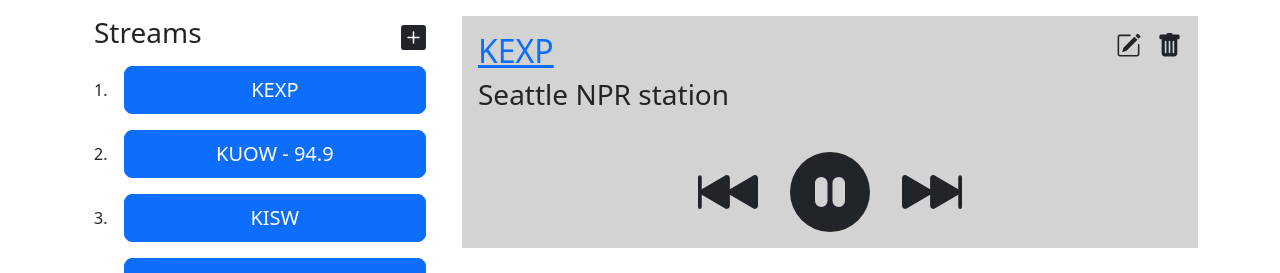
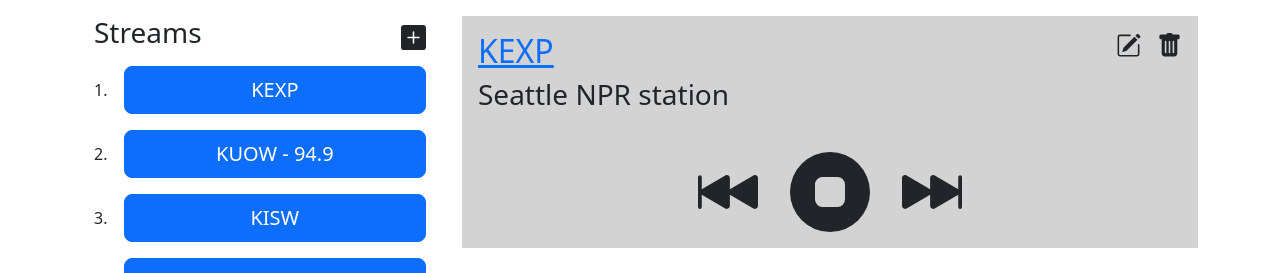
Before and after one commit to codeforkjeff/simple-radio, a React (Create React App) app: page / in a window 1280 px wide. Both pictures are taken after a click on the button "KEXP". Shown: the top 273 px of the page. Built offline with nearby package versions, Linux system fonts and the light colour scheme.

Commit message:
create Audio component to better manipulate state of the audio element

```diff
--- a/src/App.js
+++ b/src/App.js
@@ -1,4 +1,5 @@
 import './App.css';
+import Audio from './components/Audio';
 import CurrentStream from './components/CurrentStream';
 import KeyPressListener from './components/KeyPressListener';
 import StreamList from './components/StreamList';
@@ -107,7 +108,8 @@ function App() {
           ...state,
           ...{
             currentStreamIndex: null,
-            streams: filtered
+            streams: filtered,
+            isPlaying: false,
           }
         }
       default:
@@ -154,6 +156,9 @@ function App() {
               playerState={playerState}
               dispatchPlayer={dispatchPlayer}
           />
+          <Audio
+            playerState={playerState}
+          />
         </Col>
       </Row>
     </Container>
--- /dev/null
+++ b/src/components/Audio.js
@@ -0,0 +1,27 @@
+import React, { useEffect } from 'react';
+
+const Audio = ({ playerState }) => {
+  const { currentStreamIndex, streams, isPlaying } = playerState
+
+  const currentStream = streams[currentStreamIndex]
+
+  useEffect(() => {
+    console.log("in effect, isPlaying=" + isPlaying)
+    const player = document.getElementById('player');
+    if(isPlaying) {
+      player.setAttribute("src", currentStream.url)
+      player.load()
+      player.play()
+    } else {
+      player.pause()
+    }
+  })
+
+  return (
+    <audio id="player">
+      <source id="audio-source"/>
+    </audio>
+  )
+}
+
+export default Audio
--- a/src/components/StreamPlayerControls.js
+++ b/src/components/StreamPlayerControls.js
@@ -1,5 +1,5 @@
 import React, { useEffect } from 'react';
-import { PlayCircleFill, PauseCircleFill, SkipForwardFill, SkipBackwardFill } from 'react-bootstrap-icons';
+import { PlayCircleFill, StopCircleFill, SkipForwardFill, SkipBackwardFill } from 'react-bootstrap-icons';
 import './StreamPlayerControls.css';
 
 function StreamPlayerControls({ playerState: {streams, currentStreamIndex, isPlaying }, dispatchPlayer }) {
@@ -11,31 +11,13 @@ function StreamPlayerControls({ playerState: {streams, currentStreamIndex, isPla
 
     console.log(`isPlaying=${isPlaying}`)
 
-    const pause = () => {
-      dispatchPlayer({ type: 'stop'})
-    }
+    const pause = () => dispatchPlayer({ type: 'stop'})
 
-    const play = () => {
-      dispatchPlayer({ type: 'play'})
-    }
+    const play = () => dispatchPlayer({ type: 'play'})
 
     const skipBackward = () => dispatchPlayer({ type: 'skip_backward' })
 
     const skipForward = () => dispatchPlayer({ type: 'skip_forward' })
-
-    useEffect(() => {
-      console.log("in effect, isPlaying=" + isPlaying)
-      if(visible) {
-        const player = document.getElementById('player');
-        if(isPlaying) {
-          player.setAttribute("src", currentStream.url)
-          player.load()
-          player.play()
-        } else {
-          player.pause()
-        }
-      }
-    })
 
     /*
     React's render doesn't re-create the audio element, as long as there's no state attached to it.
@@ -52,7 +34,7 @@ function StreamPlayerControls({ playerState: {streams, currentStreamIndex, isPla
 
             <div className="play-icon-container">
             { isPlaying ? (
-                <PauseCircleFill onClick={pause} size="80"></PauseCircleFill>
+                <StopCircleFill onClick={pause} size="80"></StopCircleFill>
             ) : (
                 <PlayCircleFill onClick={play} size="80"></PlayCircleFill>
             )}
@@ -61,9 +43,6 @@ function StreamPlayerControls({ playerState: {streams, currentStreamIndex, isPla
             <div className="forward-icon-container"><SkipForwardFill size={60} onClick={skipForward}/></div>
 
         </div>
-        <audio id="player">
-          <source id="audio-source"/>
-        </audio>
       </div>
     )
   }
```
